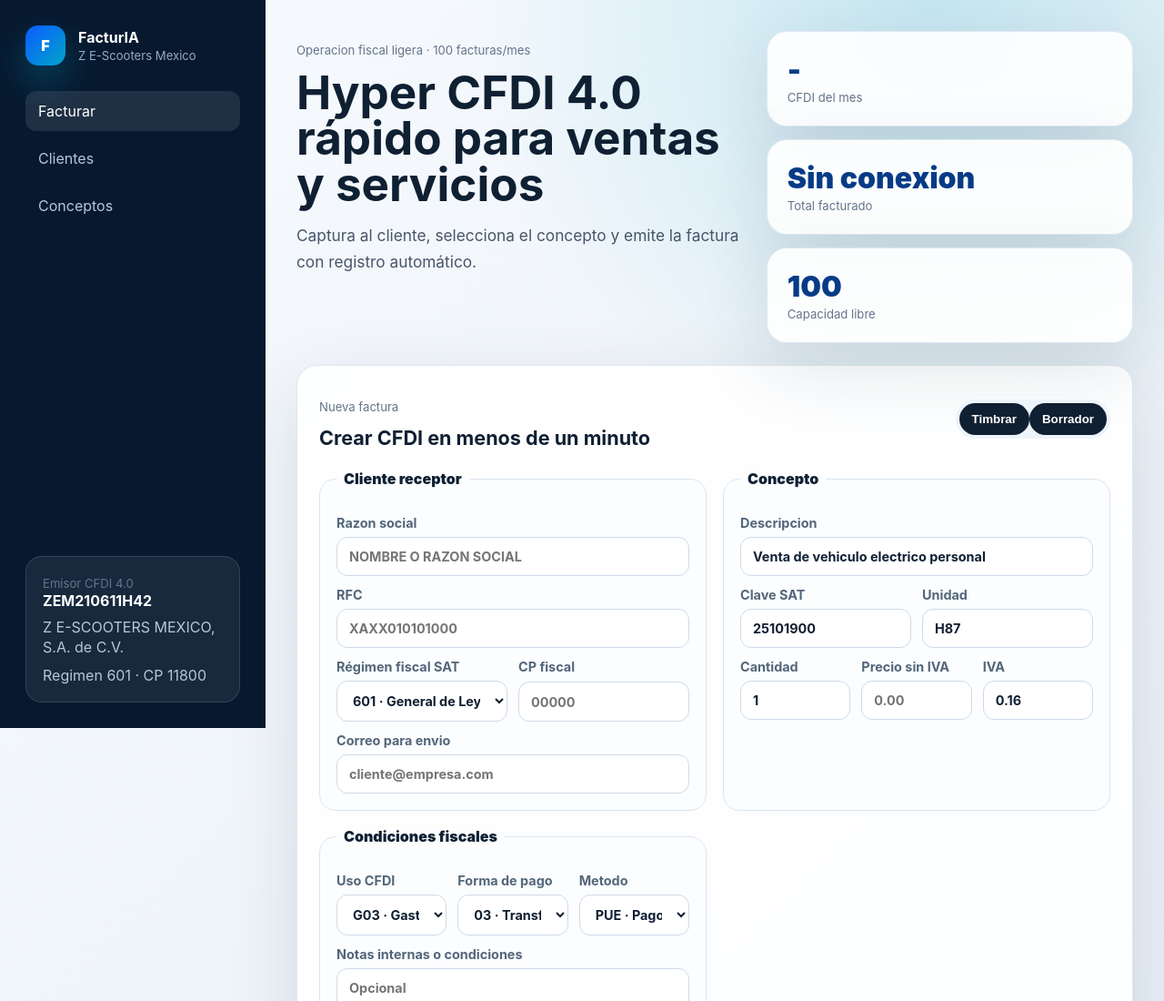
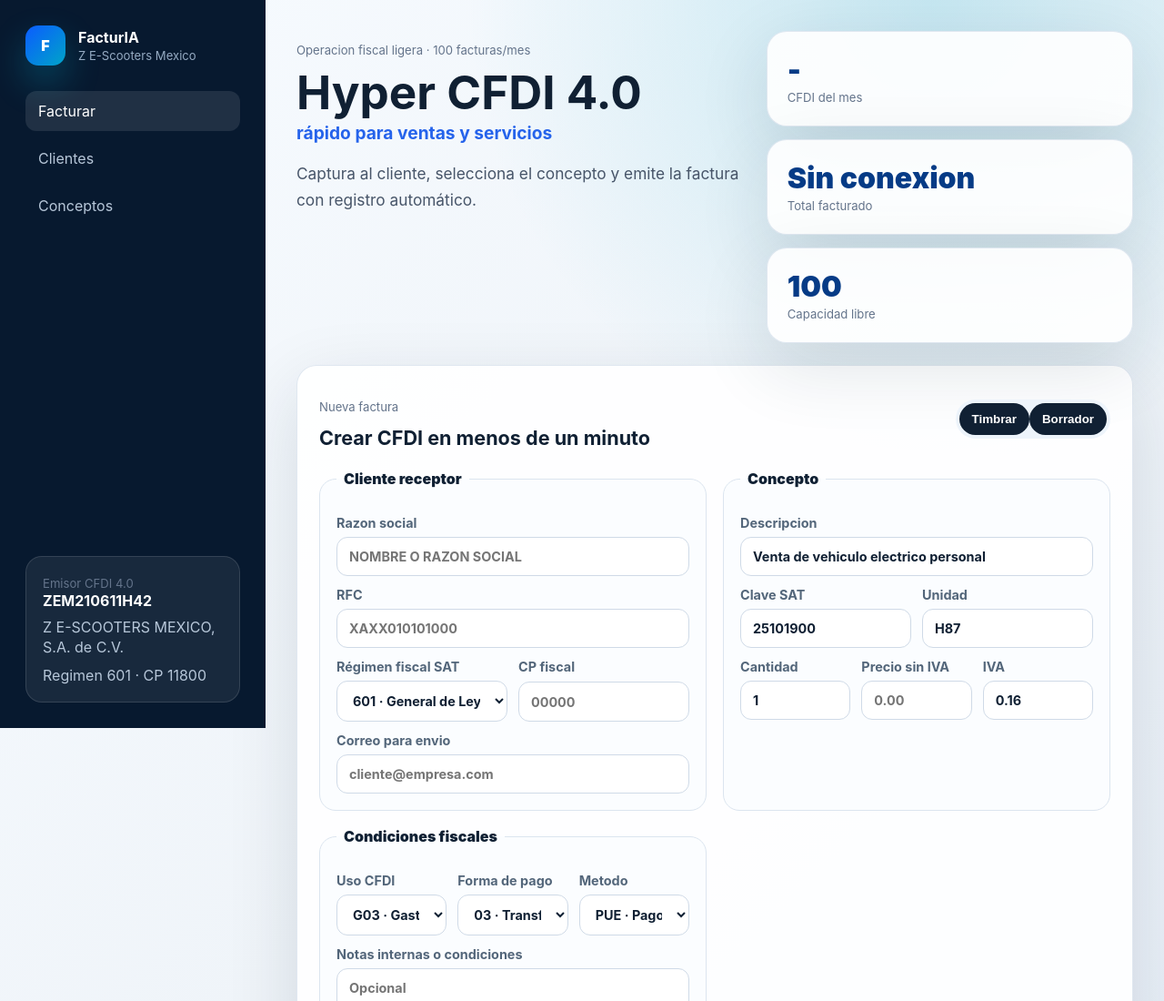
Before and after one commit to AISENSITIVITYSOLUTIONS/FacturIA, a website: page public/index.html in a window 1280 px wide. Shown: the top 1100 px of the page at 91% size. Drawn offline with Linux system fonts and the light colour scheme; no server answers.

Commit message:
Refine hero title hierarchy

```diff
--- a/public/index.html
+++ b/public/index.html
@@ -36,7 +36,8 @@
         <header class="hero">
           <div>
             <p class="eyebrow">Operacion fiscal ligera · 100 facturas/mes</p>
-            <h1>Hyper CFDI 4.0 rápido para ventas y servicios</h1>
+            <h1>Hyper CFDI 4.0</h1>
+            <p class="hero-subtitle">rápido para ventas y servicios</p>
             <p class="hero-copy">
               Captura al cliente, selecciona el concepto y emite la factura con registro automático.
             </p>
--- a/public/styles.css
+++ b/public/styles.css
@@ -122,8 +122,16 @@ main {
 .hero h1 {
   font-size: clamp(2.2rem, 4vw, 4.6rem);
   line-height: 0.98;
-  margin: 10px 0 16px;
+  margin: 10px 0 8px;
   max-width: 950px;
+  letter-spacing: 0;
+}
+
+.hero-subtitle {
+  margin: 0 0 16px;
+  color: #2563eb;
+  font-size: clamp(1rem, 1.5vw, 1.35rem);
+  font-weight: 700;
   letter-spacing: 0;
 }
 
```
